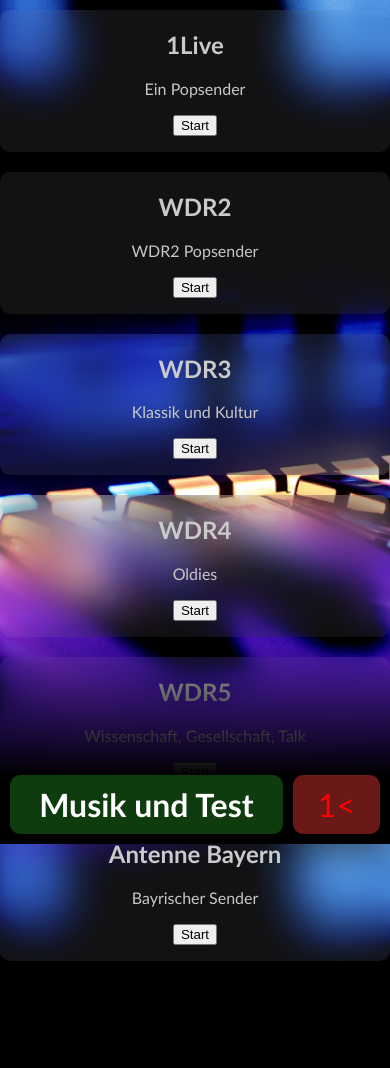
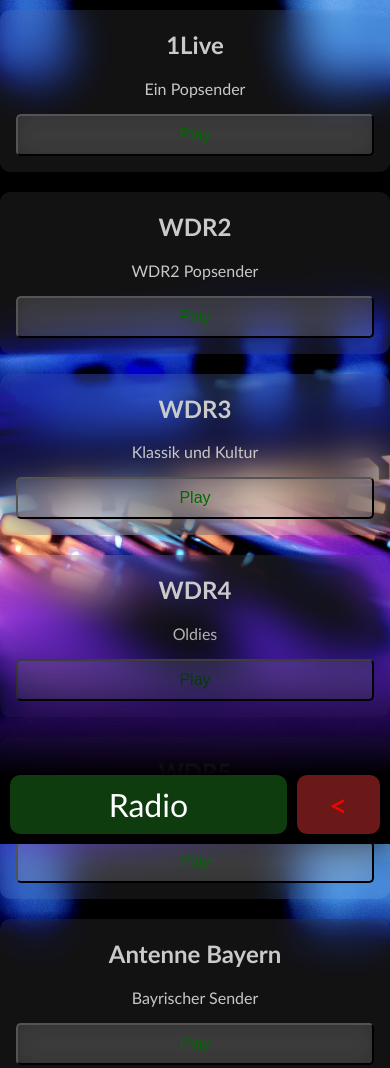
Before and after one commit to Luckyapps/Musik, a plain HTML site: page musik/index.html in a window 390 px wide. Shown: the top 1068 px of the page. Drawn offline with Linux system fonts and the light colour scheme.

Commit message:
Title und Button update

```diff
--- a/musik/index.html
+++ b/musik/index.html
@@ -33,8 +33,8 @@
     <script src="../stylesheets/darkmode.js"></script>
 
     <div class="title">
-        <a href="../index.html">1<</a>
-        <h1 id="title_h1">Musik und Test</h1>
+        <a href="../index.html"><</a>
+        <div id="title_h1">Radio</div>
     </div>
 
     <div class="radio_content">
--- a/musik/musik.js
+++ b/musik/musik.js
@@ -79,16 +79,16 @@ function but_universal_toggle(){
 
 function but_universal_update(){
     if(audio_playing){
-        but_universal.innerHTML = current_stream.name +" wird gestreamt";
+        but_universal.innerHTML = "<img src='"+ current_stream.image[0].src +"'></img>"+ current_stream.name +" | läuft";
     }else{
-        but_universal.innerHTML = current_stream.name +" Stream angehalten"
+        but_universal.innerHTML = "<img src='"+ current_stream.image[0].src +"'></img>"+ current_stream.name +" | angehalten";
     }
 }
 
 function streaming_list_load(){
     for(i=0; i<Object.keys(streamlist[0]).length; i++){
         var streamlist_selected = streamlist[0][Object.keys(streamlist[0])[i]][0];
-       content.innerHTML = content.innerHTML +"<div class='radio_card'><h2>"+ streamlist_selected.name +"</h2><p>"+ streamlist_selected.description +"</p><button onclick='audio_toggle(this)' value='"+ Object.keys(streamlist[0])[i] +"'>Start</button></div>";
+       content.innerHTML = content.innerHTML +"<div class='radio_card'><h2>"+ streamlist_selected.name +"</h2><p>"+ streamlist_selected.description +"</p><button class='radio_card_play' onclick='audio_toggle(this)' value='"+ Object.keys(streamlist[0])[i] +"'>Play</button></div>";
     }
 }
 
@@ -118,6 +118,7 @@ function audio_play(but){
     current_stream.button = but;
     audio.play();
     but.innerHTML = "Stop";
+    but.classList.replace("radio_card_play", "radio_card_stop");
     document.title = "Luckyapps_Radio | "+ streamlist[0][but.value][0].name;
     navigator.mediaSession.metadata = new MediaMetadata({
         title: streamlist[0][but.value][0].name,
@@ -137,5 +138,6 @@ function audio_play(but){
 
 function audio_stop(but){
     but.innerHTML = "Play";
+    but.classList.replace("radio_card_stop", "radio_card_play");
     audio.pause();
 }
--- a/stylesheets/radio.css
+++ b/stylesheets/radio.css
@@ -11,8 +11,8 @@
     z-index: 900;
 }
 
-.title h1{
-    padding: 10px 0 10px 0;
+.title div{
+    padding: /*10px 0 10px 0*/10px;
     margin:0;
     border-radius: 10px;
     width: 100%;
@@ -24,6 +24,9 @@
     color:white;
     font-size: 2.5em;
     cursor: pointer;
+    display: flex;
+    align-items: center;
+    justify-content: center;
 }
 
 .title a{
@@ -43,6 +46,12 @@
 .title a:hover{
     background-color: /*#ffffff4f*/#ff81814f;
     cursor: pointer;
+}
+
+.title img{
+    max-height: 1.4em;
+    margin-right: 10px;
+    border-radius: 5px;
 }
 
 .radio_content{
@@ -75,6 +84,28 @@
     color:/*#757575#8f8f8f*/#c8c8c8;
 }
 
+.radio_card button{
+    font-size: 1em;
+    padding: 10px;
+    border-radius: 5px;
+    background-color: /*#6a6a6a*/#a7a7a733;
+    width: 100%;
+    cursor:pointer;
+    backdrop-filter: blur(12px);
+}
+
+.radio_card_play{
+    color:/*#003f00 #005800*/#006900;
+}
+
+.radio_card_stop{
+    color:/*#a20000*/#950000;
+}
+
+.radio_card button:hover{
+    background-color: #525252;
+}
+
 @media screen and (max-width: 540px) {
     .radio_card{
         width:100%;
@@ -88,7 +119,7 @@
         background-image: linear-gradient(to top, black 67px, transparent);
         flex-direction: row-reverse;
     }
-    .title h1{
+    .title div{
         background-color: /*#4fb52a96 #1c6a19*/#1c6a1991;
         font-size: 2em;
     }
@@ -100,7 +131,7 @@
     }
     .radio_content{
         top:0;
-        padding-bottom: 100px;
+        padding-bottom: 200px;
     }
 }
 
```
Also changed, not shown: radio/index.html (+1 -1 lines), media/images/pause.svg (added), media/images/play.svg (added).
